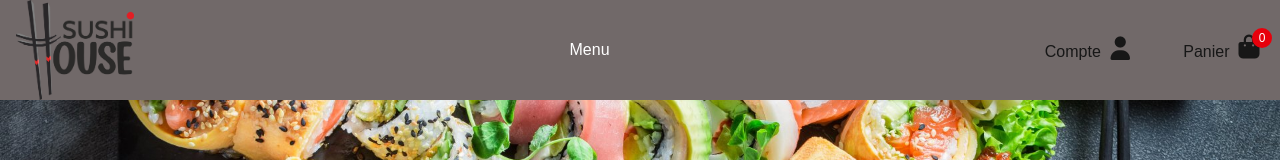
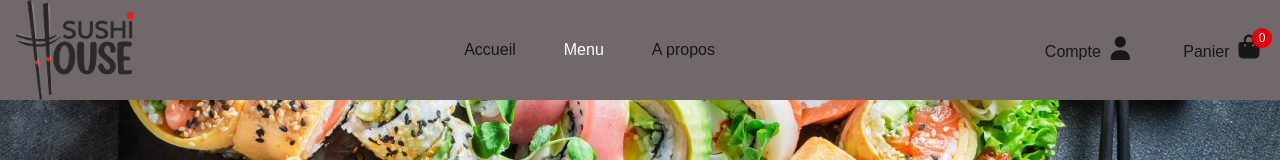
Before and after one commit to DavidLi760/SiteWeb, a Next.js app in the folder restaurant-app/: page / in a window 1280 px wide. Shown: the top 160 px of the page. Built offline with nearby package versions, Linux system fonts and the light colour scheme.

Commit message:
responsive start

```diff
--- a/restaurant-app/components/Navbar.tsx
+++ b/restaurant-app/components/Navbar.tsx
@@ -7,9 +7,9 @@ export default function Navbar() {
       <img src="/SushiHouse.png" className="h-full" />
 
       <div className="flex gap-12">
-        <p className="hidden">Accueil</p>
+        <p className="hidden sm:flex">Accueil</p>
         <Menu />
-        <p className="hidden">A propos</p>
+        <p className="hidden sm:flex ">A propos</p>
       </div>
 
       <div className="flex gap-12 relative">
```
